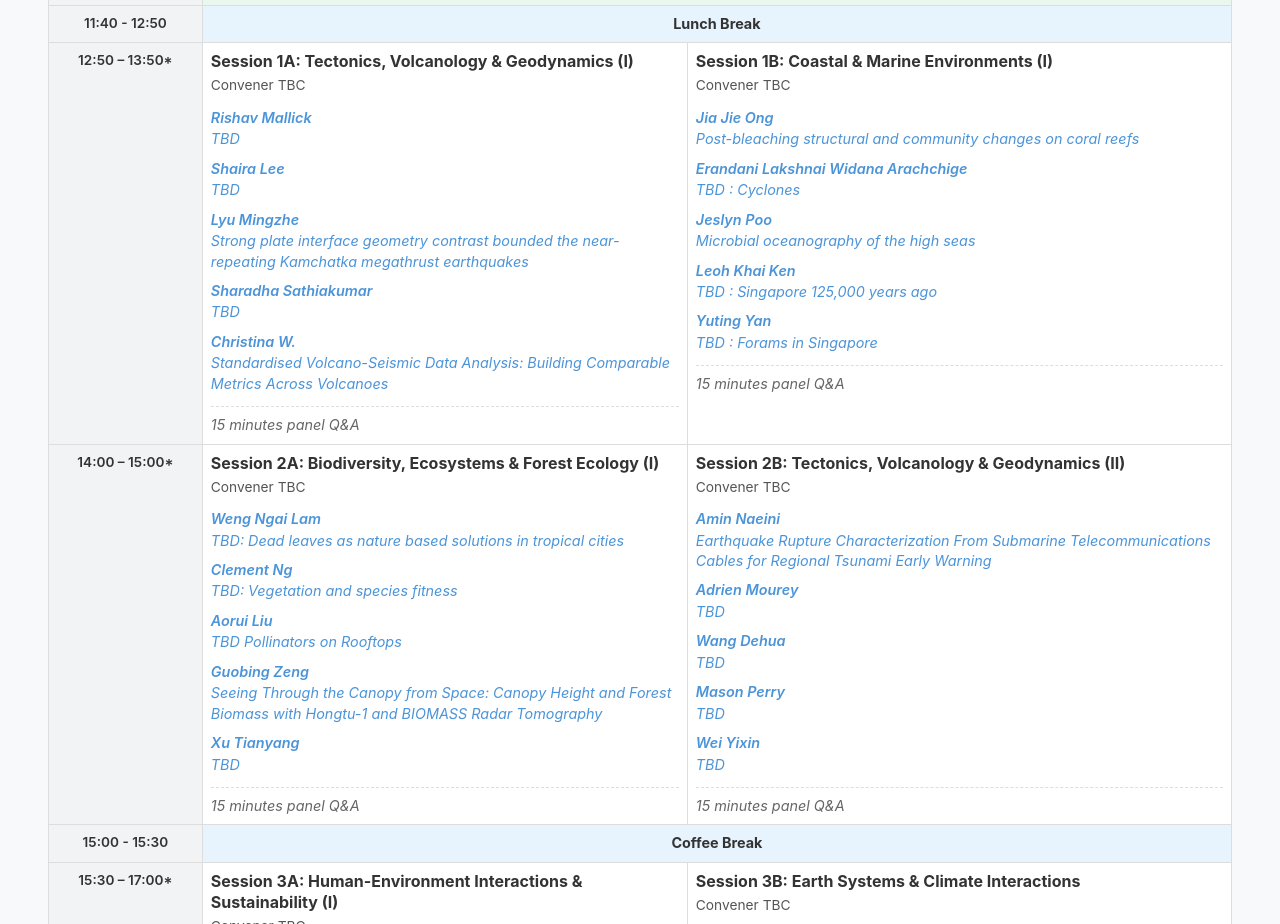
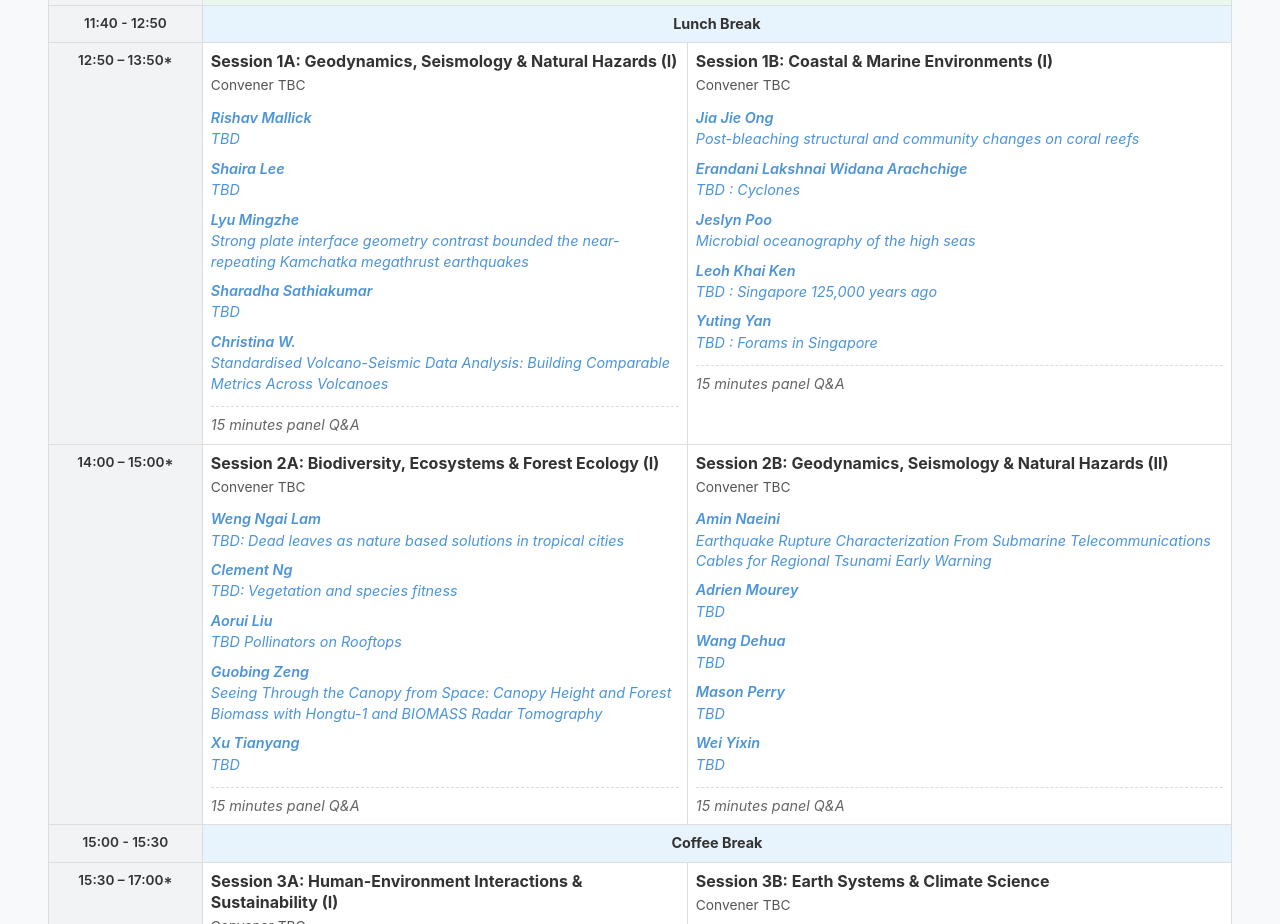
Before and after one commit to yiwen-evelyn-zhang/ase-eos-conference, a plain HTML site: page index.html in a window 1280 px wide. Shown: the part 724-1648 px from the top of the page. Drawn offline with Linux system fonts and the light colour scheme.

Commit message:
Update session names

```diff
--- a/index.html
+++ b/index.html
@@ -353,7 +353,7 @@ nav button:focus-visible {
           <tr class="parallel-row">
             <td class="time">12:50 – 13:50*</td>
             <td class="session" colspan="2">
-              <h3>Session 1A: Tectonics, Volcanology &amp; Geodynamics (I)</h3>
+              <h3>Session 1A: Geodynamics, Seismology &amp; Natural Hazards (I)</h3>
               <div class="convener">Convener TBC</div>
               <div class="talk"><strong class="speaker-name">Rishav Mallick</strong><div class="talk-title">TBD</div></div>
               <div class="talk"><strong class="speaker-name">Shaira Lee</strong><div class="talk-title">TBD</div></div>
@@ -388,7 +388,7 @@ nav button:focus-visible {
               <div class="highlight-qa">15 minutes panel Q&amp;A</div>
             </td>
             <td class="session" colspan="2">
-              <h3>Session 2B: Tectonics, Volcanology &amp; Geodynamics (II)</h3>
+              <h3>Session 2B: Geodynamics, Seismology &amp; Natural Hazards (II)</h3>
               <div class="convener">Convener TBC</div>
               <div class="talk"><strong class="speaker-name">Amin Naeini</strong><div class="talk-title">Earthquake Rupture Characterization From Submarine Telecommunications Cables for Regional Tsunami Early Warning</div></div>
               <div class="talk"><strong class="speaker-name">Adrien Mourey</strong><div class="talk-title">TBD</div></div>
@@ -420,7 +420,7 @@ nav button:focus-visible {
               <div class="highlight-qa">15 minutes panel Q&amp;A</div>
             </td>
             <td class="session" colspan="2">
-              <h3>Session 3B: Earth Systems &amp; Climate Interactions</h3>
+              <h3>Session 3B: Earth Systems &amp; Climate Science</h3>
               <div class="convener">Convener TBC</div>
               <div class="talk"><strong class="speaker-name">Chen Jie</strong><div class="talk-title">TBD: Climate Impact of Agricultural Dust through Aerosol–Cloud Interactions</div></div>
               <div class="talk"><strong class="speaker-name">Grace Ng</strong><div class="talk-title">TBD</div></div>
@@ -512,7 +512,7 @@ nav button:focus-visible {
               <div class="highlight-qa">15 minutes panel Q&amp;A</div>
             </td>
             <td class="session" colspan="2">
-              <h3>Session 4B: Tectonics, Volcanology &amp; Geodynamics (III)</h3>
+              <h3>Session 4B: Geodynamics, Seismology &amp; Natural Hazards (III)</h3>
               <div class="convener">Convener TBC</div>
               <div class="talk"><strong class="speaker-name">Voon Hui</strong><div class="talk-title">fibre-optic seismology</div></div>
               <div class="talk"><strong class="speaker-name">Zhangfeng Ma</strong><div class="talk-title">A Barrier, but Also a Gateway: The Dual Role of Fault Geometric Complexity in Earthquake Rupture</div></div>
```
